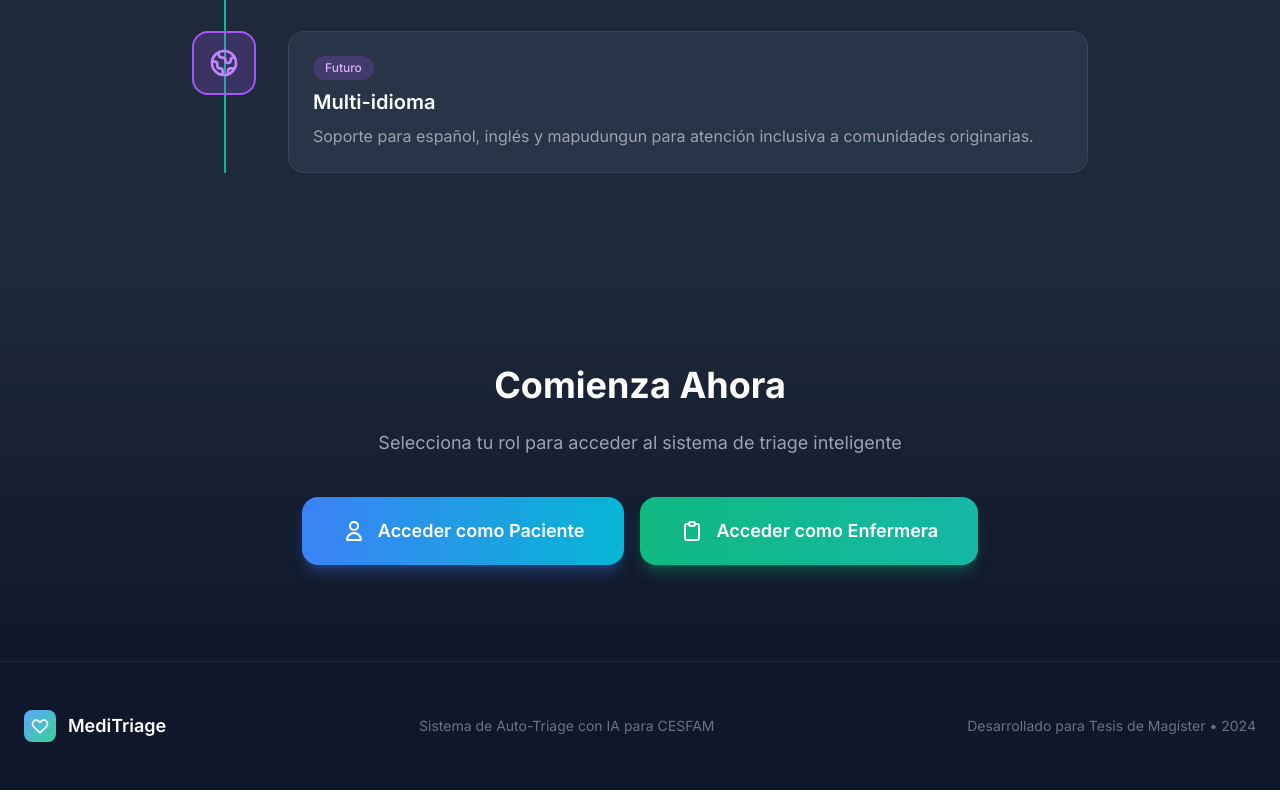
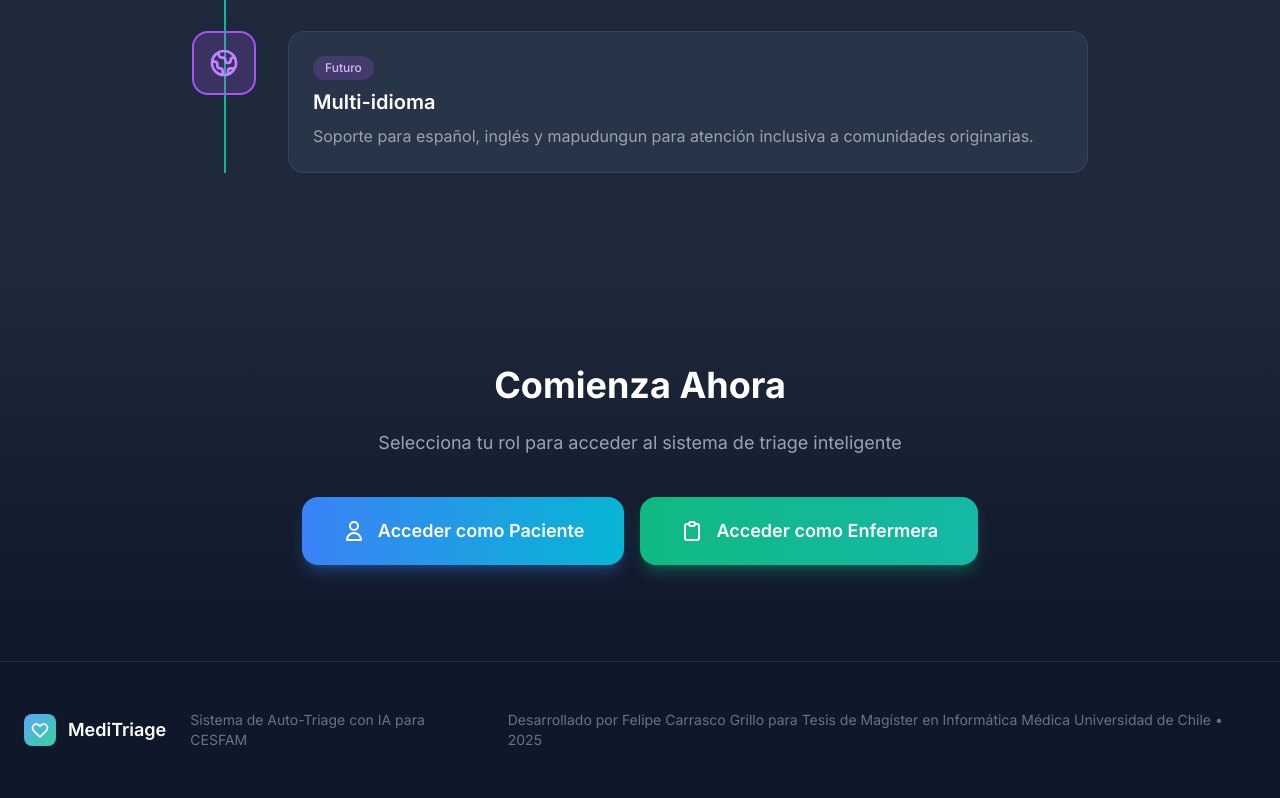
Before and after one commit to FelipeCgrillo/meditriage, a Next.js app: page / in a window 1280 px wide. Shown: the part 2949-3747 px from the top of the page. Built offline with nearby package versions, Linux system fonts and the light colour scheme.

Commit message:
fix: Update footer credits with author and university info

```diff
--- a/app/page.tsx
+++ b/app/page.tsx
@@ -385,7 +385,7 @@ export default function LandingPage() {
                         </div>
 
                         <div className="text-gray-500 text-sm">
-                            Desarrollado para Tesis de Magíster • 2024
+                            Desarrollado por Felipe Carrasco Grillo para Tesis de Magíster en Informática Médica Universidad de Chile • 2025
                         </div>
                     </div>
                 </div>
```
